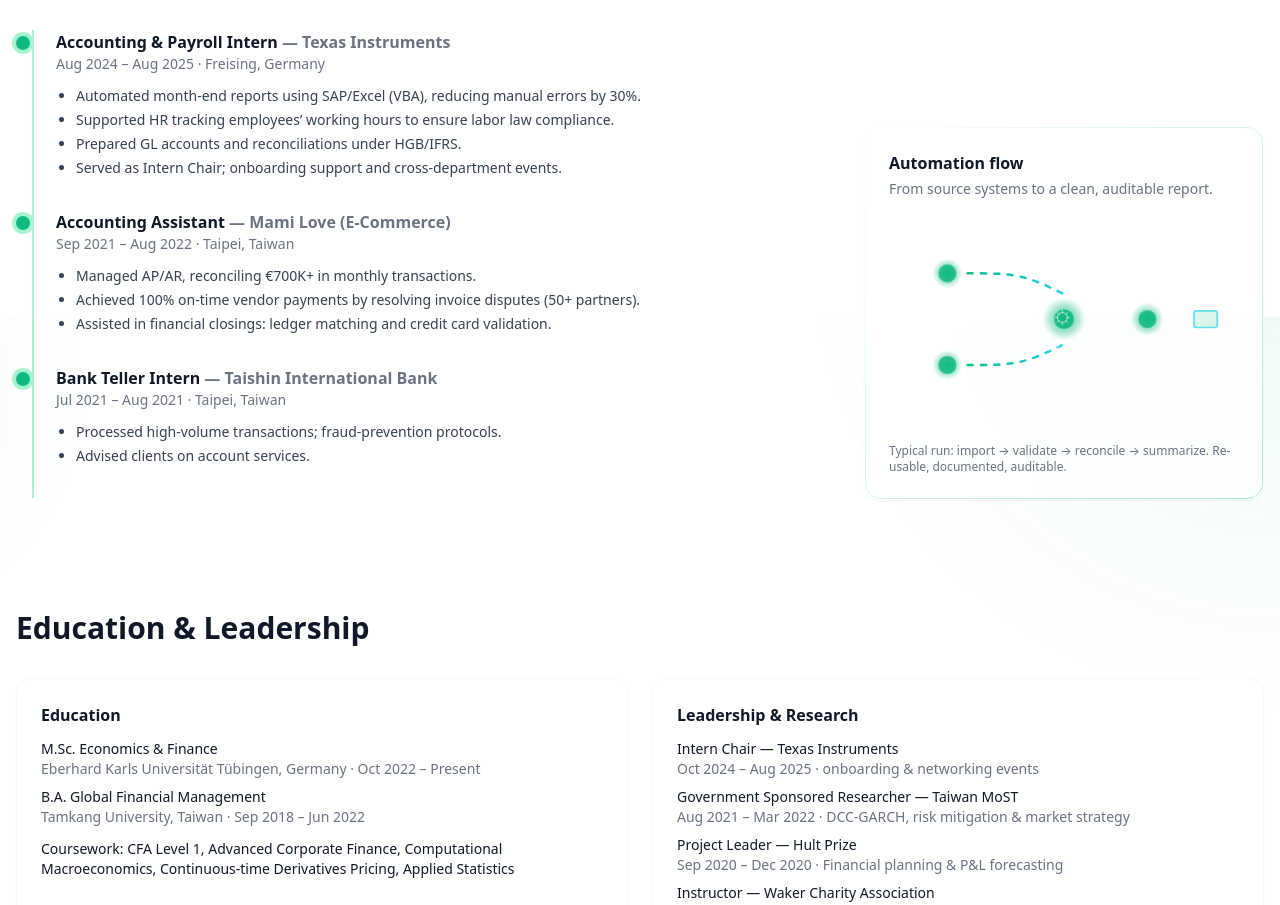
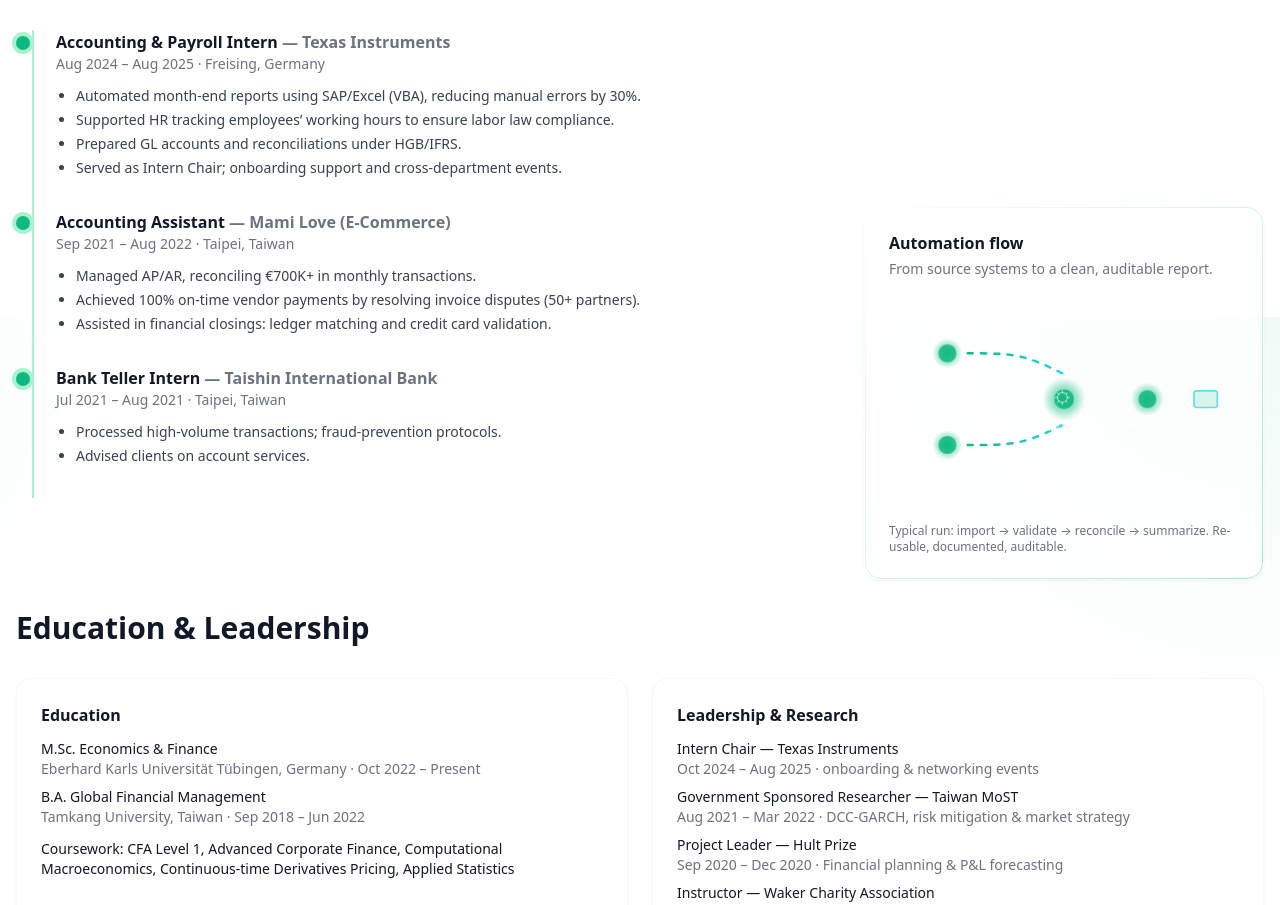
Before and after one commit to SandyKao0301/SandyKao, a Next.js app: page / in a window 1280 px wide. Shown: the part 2083-2988 px from the top of the page. Built offline with nearby package versions, Linux system fonts and the light colour scheme.

Commit message:
Update AutomationShowcase.tsx

```diff
--- a/components/AutomationShowcase.tsx
+++ b/components/AutomationShowcase.tsx
@@ -2,7 +2,7 @@
 
 export default function AutomationShowcase() {
   return (
-    <div className="card card-gradient sticky top-24">
+    <div className="card card-gradient md:sticky md:top-[22vh] mx-auto w-full max-w-md">
       <h3 className="font-semibold">Automation flow</h3>
       <p className="mt-1 text-sm text-gray-500 dark:text-gray-400">
         From source systems to a clean, auditable report.
```
